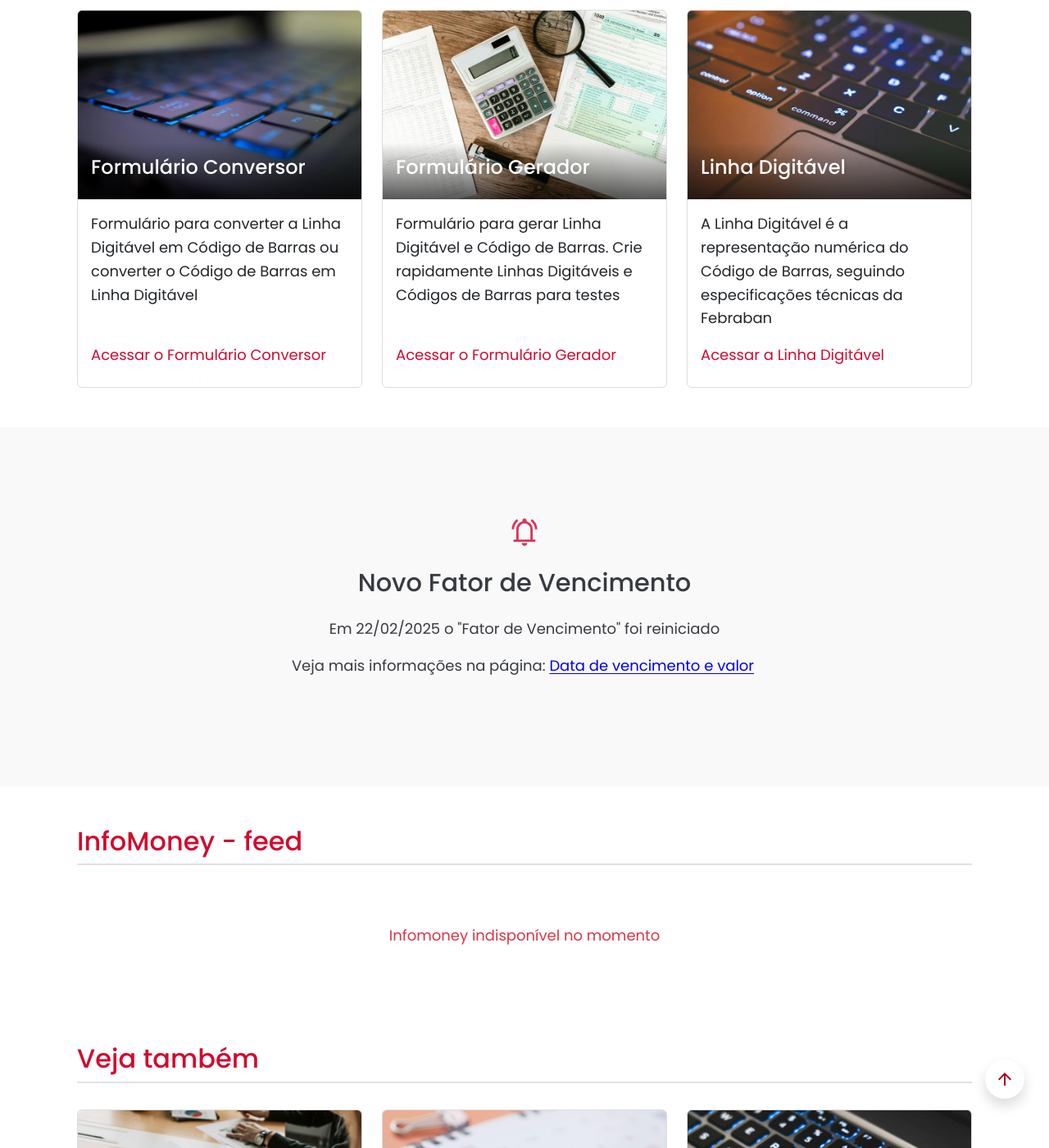
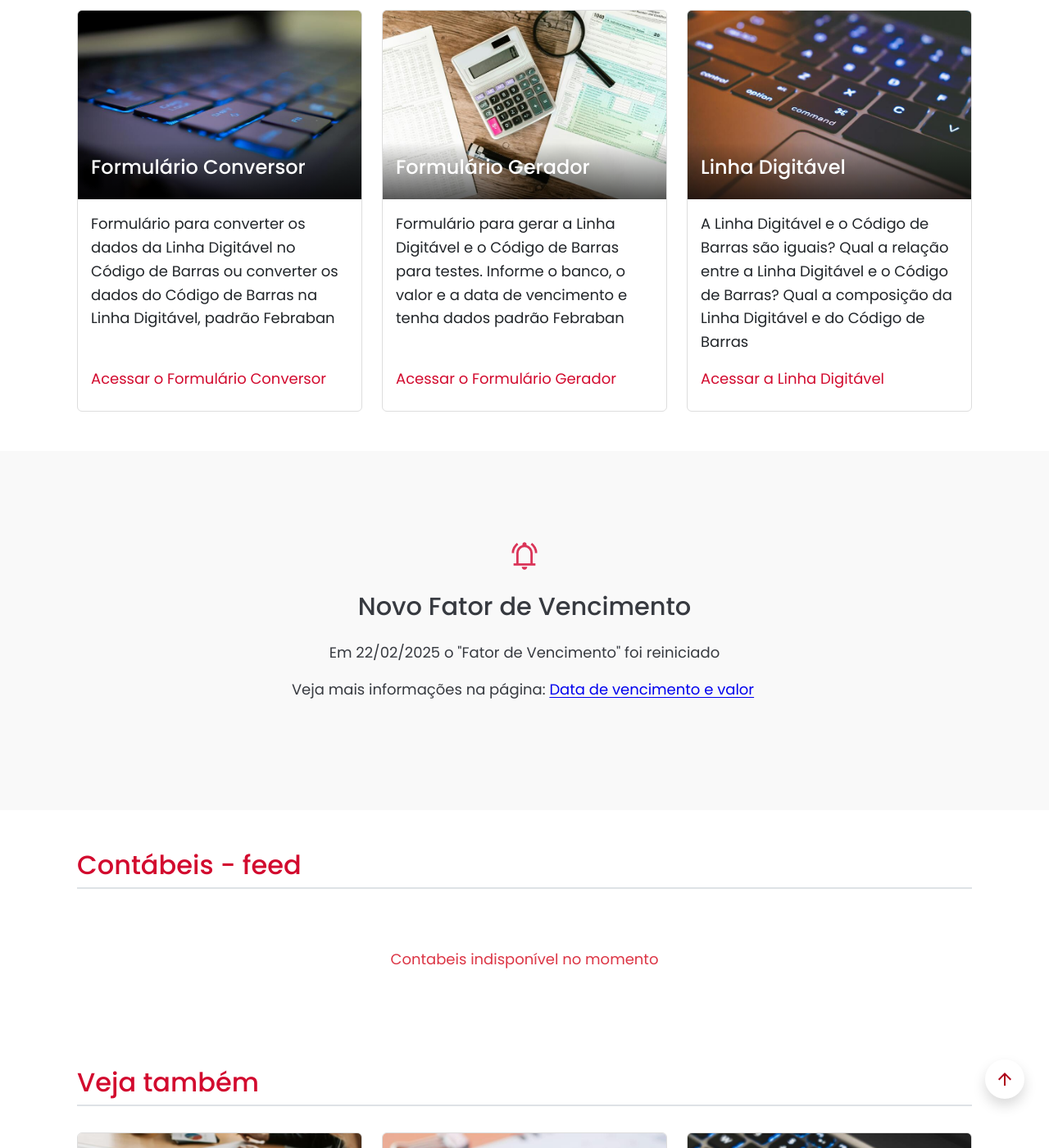
Before and after one commit to Sergio-Damm/boletobancario, a Jekyll site: the page built from index.html, in a window 1280 px wide and 1400 px high, scrolled down 406 px. Shown: the whole window at 82% size. Built offline with Jekyll 4.4.1, drawn with Linux system fonts in a browser that asks for light colours; some of the changed text lies outside the part shown.

Commit message:
texts and layout reviews

```diff
--- a/index.html
+++ b/index.html
@@ -59,7 +59,7 @@ permalink: /
 										</div>
 							</div>
 							<div class="card-body">
-								<p class="card-title mb-3">Formulário para converter a Linha Digitável em Código de Barras ou converter o Código de Barras em Linha Digitável</p>
+								<p class="card-title mb-3">Formulário para converter os dados da Linha Digitável no Código de Barras ou converter os dados do Código de Barras na Linha Digitável, padrão Febraban</p>
 								<p class="card-text text-decoration-none text-cerise mb-2">Acessar o Formulário Conversor</p>
 							</div>
 						</a>
@@ -82,7 +82,7 @@ permalink: /
 										</div>
 							</div>
 							<div class="card-body">
-								<p class="card-title mb-3">Formulário para gerar Linha Digitável e Código de Barras. Crie rapidamente Linhas Digitáveis e Códigos de Barras para testes</p>
+								<p class="card-title mb-3">Formulário para gerar a Linha Digitável e o Código de Barras para testes. Informe o banco, o valor e a data de vencimento e tenha dados padrão Febraban</p>
 								<p class="card-text text-decoration-none text-cerise mb-2">Acessar o Formulário Gerador</p>
 							</div>
 						</a>
@@ -105,7 +105,7 @@ permalink: /
 										</div>
 							</div>
 							<div class="card-body">
-								<p class="card-title mb-3">A Linha Digitável é a representação numérica do Código de Barras, seguindo especificações técnicas da Febraban</p>
+								<p class="card-title mb-3">A Linha Digitável e o Código de Barras são iguais? Qual a relação entre a Linha Digitável e o Código de Barras? Qual a composição da Linha Digitável e do Código de Barras</p>
 								<p class="card-text text-decoration-none text-cerise mb-2">Acessar a Linha Digitável</p>
 							</div>
 						</a>
@@ -133,18 +133,18 @@ permalink: /
 	</div>
 </section>
 <!-- ============================================================================================= -->
- <section class="my-5">
+<section class="my-5">
     <div class="container">
         <div class="row">
             <div class="col-12 mx-auto">
-                <a class="link-interno" href="https://www.infomoney.com.br/" target="_blank" rel="noopener noreferrer">
-                    <h2 class="fs-2 text-cerise border-bottom border-2 pb-2 mb-4">InfoMoney - feed</h2>
+                <a class="link-interno" href="https://www.contabeis.com.br/" target="_blank" rel="noopener noreferrer">
+                    <h2 class="fs-2 text-cerise border-bottom border-2 pb-2 mb-4">Contábeis - feed</h2>
                 </a>
-                <div id="loading3" class="text-center py-4 text-muted">
+                <div id="loading5" class="text-center py-4 text-muted">
                     <div class="spinner-border spinner-border-sm text-black me-2" role="status"></div>
                     Carregando ...
                 </div>
-                <div id="lista3" class="row g-4">
+                <div id="lista5" class="row g-4">
                 </div>
             </div>
         </div>
@@ -254,18 +254,18 @@ permalink: /
 	</div>
 </section>
 <!-- ============================================================================================= -->
-<section class="my-5">
+ <section class="my-5">
     <div class="container">
         <div class="row">
             <div class="col-12 mx-auto">
-                <a class="link-interno" href="https://www.contabeis.com.br/" target="_blank" rel="noopener noreferrer">
-                    <h2 class="fs-2 text-cerise border-bottom border-2 pb-2 mb-4">Contábeis - feed</h2>
+                <a class="link-interno" href="https://www.infomoney.com.br/" target="_blank" rel="noopener noreferrer">
+                    <h2 class="fs-2 text-cerise border-bottom border-2 pb-2 mb-4">InfoMoney - feed</h2>
                 </a>
-                <div id="loading5" class="text-center py-4 text-muted">
+                <div id="loading3" class="text-center py-4 text-muted">
                     <div class="spinner-border spinner-border-sm text-black me-2" role="status"></div>
                     Carregando ...
                 </div>
-                <div id="lista5" class="row g-4">
+                <div id="lista3" class="row g-4">
                 </div>
             </div>
         </div>
--- a/pages/formulario-gerador/index.html
+++ b/pages/formulario-gerador/index.html
@@ -149,7 +149,7 @@ permalink: /formulario-gerador/
                     </div>
 
                     <div class="my-4">
-                        <p class="small">Se os campos acima não forem preenchidos o formulário vai gerar valores aleatórios</p>
+                        <p class="small">Caso os campos acima não sejam preenchidos, o sistema gerará valores aleatórios.</p>
                     </div>
 
                     <div class="d-grid gap-2 col-12 mx-auto mb-3">
--- a/pages/linha-digitavel/index.html
+++ b/pages/linha-digitavel/index.html
@@ -2,6 +2,9 @@
 layout: default
 title: A Linha Digitável e o Código de Barras
 permalink: /linha-digitavel/
+date: 2016-04-01
+redirect_from:
+  - /2016/04/linha-digitavel.html
 ---
 
 <!-- ============================================================================================= -->
@@ -545,7 +548,7 @@ permalink: /linha-digitavel/
         	<div class="col-12 col-md-10 mx-auto">
 
 				<div class="mb-5">
-					<p class="mb-5"><span class="fw-semibold">Quer converter automaticamente?</span> Use o nosso <a class="link-externo" href="/formulario-conversor/">Formulário de Conversão</a> para converter a Linha Digitável em Código de Barras.</p>
+					<p class="mb-5"><span class="fw-semibold">Quer converter automaticamente?</span> Use o nosso <a class="link-externo" href="/formulario-conversor/">Formulário</a> para converter a Linha Digitável no Código de Barras.</p>
 					<p class="mb-5">Fontes:
 						<a class="link-externo" href="https://www.bb.com.br/docs/pub/emp/empl/dwn/Doc5175Bloqueto.pdf" target="_blank" rel="noopener noreferrer">Banco do Brasil — BB</a> e
 						<a class="link-externo" href="https://cmsarquivos.febraban.org.br/Arquivos/documentos/PDF/Conven%C3%A7%C3%A3o%20da%20Cobran%C3%A7a%20-%2005_02_2021_f.pdf" target="_blank" rel="noopener noreferrer">Febraban</a></p>
--- a/pages/vencimento-valor/index.html
+++ b/pages/vencimento-valor/index.html
@@ -1,6 +1,6 @@
 ---
 layout: default
-title: A Data de Vencimento e o Valor do Boleto Bancário
+title: A Data de Vencimento e o Valor
 permalink: /vencimento-valor/
 ---
 
```
Also changed, not shown: other parts of pages/formulario-gerador/index.html (+1 -1 lines), pages/formulario-conversor/index.html (+6 -6 lines), 7 other files.
